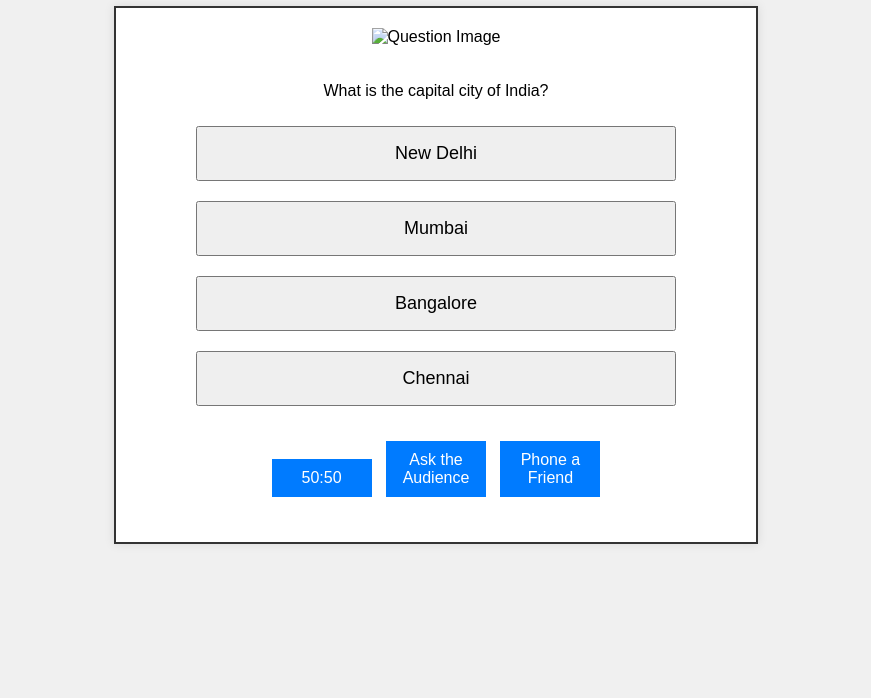
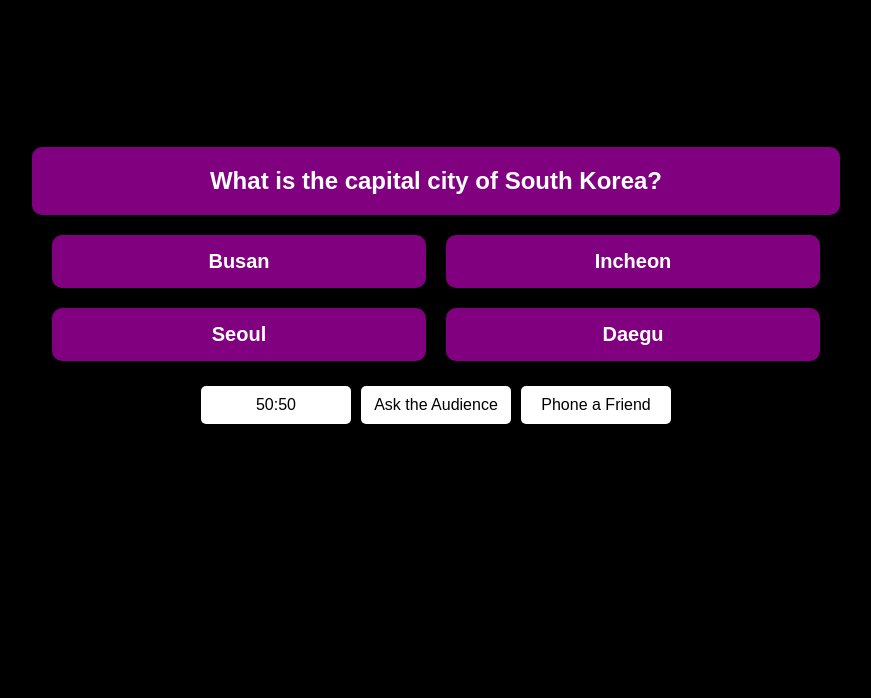
Before and after one commit to sidgyl-anz/Quiz, a plain HTML site: page quiz.html in a window 1280 px wide. Shown: the part 102-800 px from the top of the page, without its empty margins (204-1075 px from the left). Drawn offline with Linux system fonts and the light colour scheme.

Commit message:
Update quiz.html

```diff
--- a/quiz.html
+++ b/quiz.html
@@ -3,74 +3,116 @@
 <head>
     <meta charset="UTF-8">
     <meta name="viewport" content="width=device-width, initial-scale=1.0">
-    <title>Who Wants to Be a Millionaire Quiz with Arcade Sounds</title>
+    <title>Who Wants to Be a Millionaire Quiz - South Korea Edition</title>
     <style>
         body {
             font-family: Arial, sans-serif;
-            background-color: #f0f0f0;
+            background-color: black;
+            color: white;
+            display: flex;
+            justify-content: center;
+            align-items: center;
+            height: 100vh;
+            margin: 0;
+        }
+
+        .game-container {
+            background-image: url('your-background-image-url-here');
+            background-size: cover;
+            background-position: center;
+            height: 100vh;
+            width: 100vw;
+            display: flex;
+            flex-direction: column;
+            justify-content: center;
+            align-items: center;
+            color: white;
             text-align: center;
-            margin-top: 50px;
         }
-        h1 {
-            color: #333;
-        }
-        .game-box {
-            background-color: #fff;
+
+        .question {
+            background-color: purple;
+            color: white;
             padding: 20px;
-            margin: 20px auto;
-            width: 80%;
-            max-width: 600px;
-            border: 2px solid #333;
-            box-shadow: 0px 0px 10px rgba(0,0,0,0.1);
-        }
-        img {
-            width: 300px;
-            height: auto;
+            width: 60%;
+            font-size: 24px;
+            font-weight: bold;
+            border-radius: 10px;
             margin-bottom: 20px;
         }
-        button {
-            padding: 15px 30px;
-            margin: 10px;
-            font-size: 18px;
+
+        .answers {
+            display: grid;
+            grid-template-columns: 1fr 1fr;
+            gap: 20px;
+            width: 60%;
+        }
+
+        .answer {
+            padding: 15px;
+            font-size: 20px;
+            border: none;
             cursor: pointer;
-            width: 80%;
-            max-width: 500px;
+            border-radius: 10px;
+            font-weight: bold;
+            background-color: purple;
+            color: white;
         }
+
+        .answer:hover {
+            opacity: 0.9;
+        }
+
+        .correct {
+            background-color: green;
+        }
+
+        .wrong {
+            background-color: red;
+        }
+
         .lifelines {
-            margin: 20px 0;
+            display: flex;
+            justify-content: center;
+            margin-top: 20px;
         }
+
         .lifeline {
-            background-color: #007bff;
-            color: white;
+            background-color: white;
+            color: black;
             padding: 10px;
             margin: 5px;
             font-size: 16px;
             border: none;
             cursor: pointer;
-            width: 100px;
+            width: 150px;
+            border-radius: 5px;
         }
+
         .lifeline:disabled {
             background-color: grey;
+            cursor: not-allowed;
         }
-        .correct {
-            background-color: lightgreen;
-        }
-        .wrong {
-            background-color: red;
+
+        .message {
+            margin-top: 20px;
+            font-size: 24px;
         }
     </style>
 </head>
 <body>
 
-<h1>Who Wants to Be a Millionaire</h1>
+<div class="game-container">
+    <div class="question" id="question">
+        Type your question here
+    </div>
 
-<div class="game-box">
-    <img id="question-image" src="" alt="Question Image">
-    <p id="question"></p>
-    <button id="answer1" onclick="checkAnswer(1)"></button>
-    <button id="answer2" onclick="checkAnswer(2)"></button>
-    <button id="answer3" onclick="checkAnswer(3)"></button>
-    <button id="answer4" onclick="checkAnswer(4)"></button>
+    <div class="answers">
+        <button class="answer" id="answer1" onclick="checkAnswer(1)">Type WRONG answer here</button>
+        <button class="answer" id="answer2" onclick="checkAnswer(2)">Type CORRECT answer here</button>
+        <button class="answer" id="answer3" onclick="checkAnswer(3)">Type WRONG answer here</button>
+        <button class="answer" id="answer4" onclick="checkAnswer(4)">Type WRONG answer here</button>
+    </div>
 
     <div class="lifelines">
         <button class="lifeline" id="lifeline-5050" onclick="use5050()">50:50</button>
@@ -78,80 +120,93 @@
         <button class="lifeline" id="lifeline-phone" onclick="phoneFriend()">Phone a Friend</button>
     </div>
 
-    <p id="message"></p>
+    <div class="message" id="message"></div>
+
+    <button id="restart-btn" onclick="restartQuiz()" style="display: none; font-size: 20px; padding: 10px 20px; margin-top: 20px; border-radius: 10px;">
+        Restart Quiz
+    </button>
+
+    <div id="sorry-message" style="display: none; text-align: center;">
+        <p style="font-size: 24px; font-weight: bold; color: white;">Sorry, you missed too many questions.</p>
+        <button onclick="restartQuiz()" style="font-size: 20px; padding: 10px 20px; border-radius: 10px;">
+            Try Again
+        </button>
+    </div>
 </div>
 
 <script>
     const questions = [
-        {
-            image: "/mnt/data/A_quiz_bingo_game_concept_with_6_different_images,.png", // Example image, replace with correct path
-            question: "What is the capital city of India?",
-            answers: ["New Delhi", "Mumbai", "Bangalore", "Chennai"],
-            correct: 1
-        },
-        {
-            image: "/mnt/data/A_quiz_bingo_game_concept_featuring_key_elements_f.png", // Example image, replace with correct path
-            question: "Which festival is known as the 'Festival of Lights' in India?",
-            answers: ["Holi", "Diwali", "Pongal", "Navratri"],
-            correct: 2
-        },
-        {
-            image: "/mnt/data/A_quiz_bingo_game_concept_with_6_different_images,.png", // Example image, replace with correct path
-            question: "What is the indigenous name for New Zealand?",
-            answers: ["Aotearoa", "Māori", "Kiwi", "Rotorua"],
-            correct: 1
-        }
+        { question: "What is the capital city of South Korea?", answers: ["Busan", "Incheon", "Seoul", "Daegu"], correct: 3 },
+        { question: "Which traditional Korean dish is made of fermented vegetables, mainly cabbage?", answers: ["Bibimbap", "Kimchi", "Japchae", "Bulgogi"], correct: 2 },
+        { question: "What is the currency of South Korea?", answers: ["Yen", "Won", "Dollar", "Renminbi"], correct: 2 },
+        { question: "Which K-pop group is known for their global hit 'Dynamite'?", answers: ["BLACKPINK", "BTS", "EXO", "TWICE"], correct: 2 },
+        { question: "Which South Korean movie won the Academy Award for Best Picture in 2020?", answers: ["The Handmaiden", "Train to Busan", "Parasite", "Burning"], correct: 3 },
+        { question: "What is the popular South Korean TV show that became a global sensation in 2021?", answers: ["Kingdom", "Vincenzo", "Squid Game", "Crash Landing on You"], correct: 3 }
     ];
 
     let currentQuestionIndex = 0;
+    let incorrectAnswers = 0;
     let used5050 = false;
-
-    // Arcade-style sound generator function using Web Audio API
-    function playArcadeSound(frequency, type = 'square', duration = 0.5) {
-        const audioContext = new (window.AudioContext || window.webkitAudioContext)();
-        const oscillator = audioContext.createOscillator();
-        const gainNode = audioContext.createGain();
-
-        oscillator.type = type;
-        oscillator.frequency.setValueAtTime(frequency, audioContext.currentTime); // Frequency in hertz
-        oscillator.connect(gainNode);
-        gainNode.connect(audioContext.destination);
-
-        oscillator.start();
-
-        // Fade out and stop sound
-        gainNode.gain.exponentialRampToValueAtTime(0.0001, audioContext.currentTime + duration);
-        oscillator.stop(audioContext.currentTime + duration);
-    }
 
     function loadQuestion() {
         const questionData = questions[currentQuestionIndex];
-        document.getElementById('question-image').src = questionData.image;
         document.getElementById('question').innerText = questionData.question;
         document.getElementById('answer1').innerText = questionData.answers[0];
         document.getElementById('answer2').innerText = questionData.answers[1];
         document.getElementById('answer3').innerText = questionData.answers[2];
         document.getElementById('answer4').innerText = questionData.answers[3];
         document.getElementById('message').innerText = '';
+        resetButtonStyles();
     }
 
     function checkAnswer(answer) {
         const questionData = questions[currentQuestionIndex];
+        const correctButtonId = 'answer' + questionData.correct;
+
         if (answer === questionData.correct) {
-            playArcadeSound(440); // Correct answer sound (A4 note)
+            document.getElementById(correctButtonId).classList.add('correct');
+            playSound(440, 'square');
             document.getElementById('message').innerText = 'Correct!';
-            setTimeout(() => {
-                currentQuestionIndex++;
-                if (currentQuestionIndex < questions.length) {
-                    loadQuestion();
-                } else {
-                    document.getElementById('message').innerText = 'You have won!';
-                }
-            }, 1000);
         } else {
-            playArcadeSound(220, 'sawtooth'); // Wrong answer sound (lower, harsher tone)
-            document.getElementById('message').innerText = 'Wrong! Game Over!';
+            document.getElementById('answer' + answer).classList.add('wrong');
+            playSound(220, 'sawtooth');
+            document.getElementById('message').innerText = 'Wrong! The correct answer was: ' + questionData.answers[questionData.correct - 1];
+            incorrectAnswers++;
         }
+
+        setTimeout(() => {
+            currentQuestionIndex++;
+            if (incorrectAnswers >= 2) {
+                document.querySelector('.game-container').style.display = 'none';
+                document.getElementById('sorry-message').style.display = 'block';
+            } else if (currentQuestionIndex < questions.length) {
+                loadQuestion();
+            } else {
+                document.body.innerHTML = '';
+            }
+        }, 2000);
+    }
+
+    function playSound(frequency, type) {
+        const audioCtx = new (window.AudioContext || window.webkitAudioContext)();
+        const oscillator = audioCtx.createOscillator();
+        const gainNode = audioCtx.createGain();
+
+        oscillator.type = type;
+        oscillator.frequency.setValueAtTime(frequency, audioCtx.currentTime);
+        oscillator.connect(gainNode);
+        gainNode.connect(audioCtx.destination);
+
+        oscillator.start();
+        gainNode.gain.exponentialRampToValueAtTime(0.00001, audioCtx.currentTime + 1);
+        oscillator.stop(audioCtx.currentTime + 1);
+    }
+
+    function resetButtonStyles() {
+        document.getElementById('answer1').className = 'answer';
+        document.getElementById('answer2').className = 'answer';
+        document.getElementById('answer3').className = 'answer';
+        document.getElementById('answer4').className = 'answer';
     }
 
     function use5050() {
@@ -163,26 +218,36 @@
                 incorrectAnswers.push(i);
             }
         }
-        // Randomly remove two incorrect answers
         const toRemove = incorrectAnswers.sort(() => Math.random() - 0.5).slice(0, 2);
         toRemove.forEach(answerIndex => {
             document.getElementById('answer' + answerIndex).disabled = true;
         });
-        playArcadeSound(660, 'triangle'); // Lifeline sound (higher pitch triangle wave)
         used5050 = true;
         document.getElementById('lifeline-5050').disabled = true;
     }
 
     function askAudience() {
-        playArcadeSound(660, 'triangle'); // Lifeline sound
         document.getElementById('message').innerText = 'The audience suggests option ' + questions[currentQuestionIndex].correct;
         document.getElementById('lifeline-audience').disabled = true;
     }
 
     function phoneFriend() {
-        playArcadeSound(660, 'triangle'); // Lifeline sound
         document.getElementById('message').innerText = 'Your friend thinks the answer is ' + questions[currentQuestionIndex].correct;
         document.getElementById('lifeline-phone').disabled = true;
+    }
+
+    function restartQuiz() {
+        currentQuestionIndex = 0;
+        incorrectAnswers = 0;
+        used5050 = false;
+        document.getElementById('sorry-message').style.display = 'none';
+        document.querySelector('.game-container').style.display = 'flex';
+        document.querySelectorAll('.answer').forEach(button => {
+            button.disabled = false;
+            button.className = 'answer';
+        });
+        document.querySelectorAll('.lifeline').forEach(button => button.disabled = false);
+        loadQuestion();
     }
 
     loadQuestion();
```
